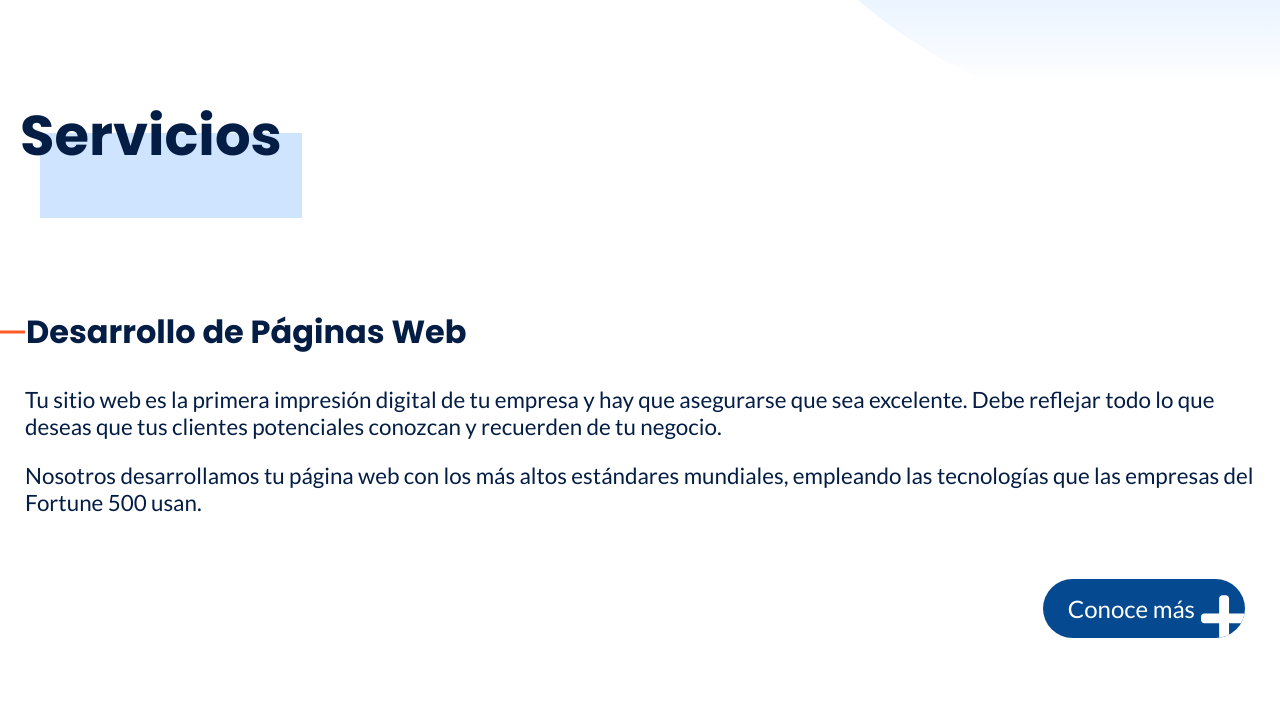
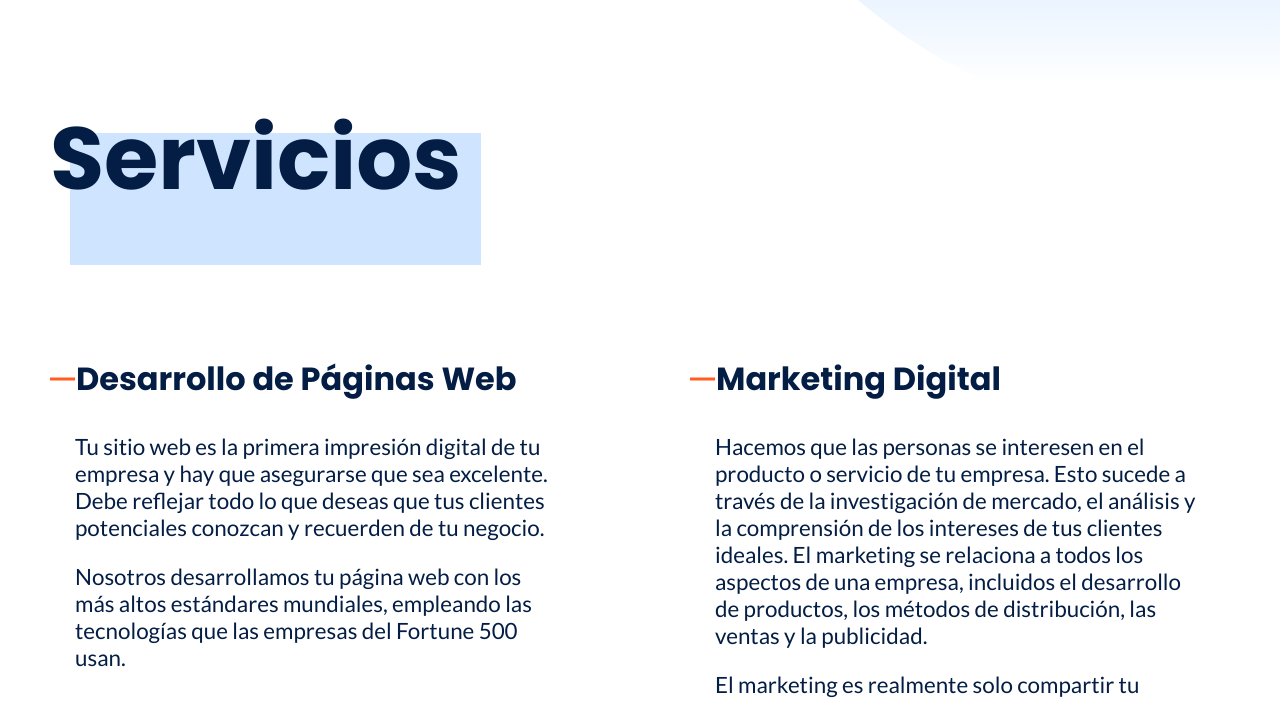
Before and after one commit to jlvalport/unmade-solutions, a React (Create React App) app: page / in a window 1280 px wide. Shown: the part 857-1558 px from the top of the page. Built offline with nearby package versions, Linux system fonts and the light colour scheme.

Commit message:
feat: landing page services section desktop view

```diff
--- a/src/assets/styles/_fonts.scss
+++ b/src/assets/styles/_fonts.scss
@@ -3,9 +3,13 @@
 $titleFont: 'Poppins', sans-serif;
 $bodyFont: 'Lato', sans-serif;
 
-// Font sizes
+// Font sizes mobile
 
 $mainTitle: 3.5rem;
 $secondTitle: 2.4rem;
 $thirdTitle: 2rem;
 $paragraphLvlText: 1.4rem;
+
+// Font sizes desktop
+
+$mainTitleDesktopFontSize: 5.5rem;
--- a/src/components/LandingPage/ServicesSection/ServicesSection.js
+++ b/src/components/LandingPage/ServicesSection/ServicesSection.js
@@ -9,6 +9,7 @@ const ServicesSection = () => {
     return (
         <section className={classes.servicesSection}>
             <SectionTitle tag='h1'>Servicios</SectionTitle>
+            <div className={classes.allInfoBox}>
                 <InfoPiece tag='h2' title='Desarrollo de Páginas Web'>
                     <p>Tu sitio web es la primera impresión digital de tu empresa y hay que asegurarse que sea excelente. Debe reflejar todo lo que deseas que tus clientes potenciales conozcan y recuerden de tu negocio.</p>
                     <p>Nosotros desarrollamos tu página web con los más altos estándares mundiales, empleando las tecnologías que las empresas del Fortune 500 usan.</p>
@@ -19,6 +20,7 @@ const ServicesSection = () => {
                     <p>El marketing es realmente solo compartir tu pasión.</p>
                     <MoreInfoBtn link='/servicio-de-marketing' >Conoce más</MoreInfoBtn>
                 </InfoPiece>
+            </div>
         </section>
     );
 }
--- a/src/components/LandingPage/ServicesSection/ServicesSection.module.scss
+++ b/src/components/LandingPage/ServicesSection/ServicesSection.module.scss
@@ -1,3 +1,15 @@
+@import '../../../assets/styles/media-queires';
+
 .servicesSection {
     margin: 0 0 100px;
 }
+
+/* Desktop view media query */
+
+@media screen and (min-width: $desktopScreenSize) {
+
+    .allInfoBox {
+        display: flex;
+
+    }
+}
--- a/src/components/Navbar/Navbar.module.scss
+++ b/src/components/Navbar/Navbar.module.scss
@@ -11,7 +11,7 @@
     display: flex;
     flex-direction: row;
     align-items: center;
-    z-index: 10;
+    z-index: 20;
 
 }
 
--- a/src/components/UI/InfoPiece/InfoPiece.module.scss
+++ b/src/components/UI/InfoPiece/InfoPiece.module.scss
@@ -1,6 +1,8 @@
 @import '../../../assets/styles/colors';
 @import '../../../assets/styles/fonts';
+@import '../../../assets//styles/media-queires';
 
+// Div container of infoPiece
 .infoPieceBox {
     margin: 30px 0 70px 0;
     display: flex;
@@ -12,3 +14,12 @@
         color: $normalText;
     }
 }
+
+@media screen and (min-width: $desktopScreenSize) {
+
+    // Div container of infoPiece
+    .infoPieceBox {
+        margin: 30px 50px 70px 50px;
+        width: calc(50% - 100px);
+    }
+}
--- a/src/components/UI/SectionTitle/SectionTitle.module.scss
+++ b/src/components/UI/SectionTitle/SectionTitle.module.scss
@@ -1,7 +1,8 @@
 @import '../../../assets/styles/colors';
 @import '../../../assets/styles/fonts';
+@import '../../../assets//styles/media-queires';
 
-
+// Div container
 .titleBox {
     position: relative;
     display: inline-block;
@@ -10,6 +11,7 @@
     margin: 0 20px 100px 20px;
 }
 
+// Heading
 .title {
     position: relative;
     display: inline-block;
@@ -19,6 +21,7 @@
     color: $normalText;
 }
 
+// Background color rectangle
 .titleBg {
     position: absolute;
     background: $mainTitleBg;
@@ -28,3 +31,21 @@
         background: $transparentAddon;
     }
 }
+
+@media screen and (min-width: $desktopScreenSize) {
+
+    // Div container
+    .titleBox {
+        width: auto;
+        height: auto;
+        margin: 0 20px 100px 50px;
+    }
+
+    // Heading
+    .title {
+        font-size: $mainTitleDesktopFontSize;
+        font-family: $titleFont;
+        margin: 0;
+        color: $normalText;
+    }
+}
```
Lines whose indentation alone changed are shown as unchanged.
